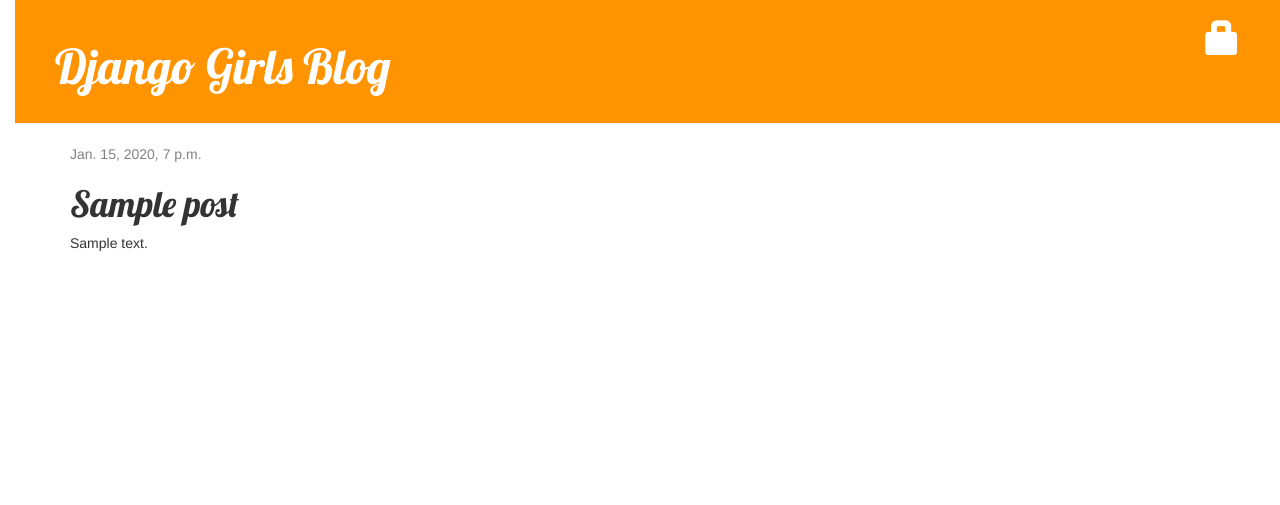
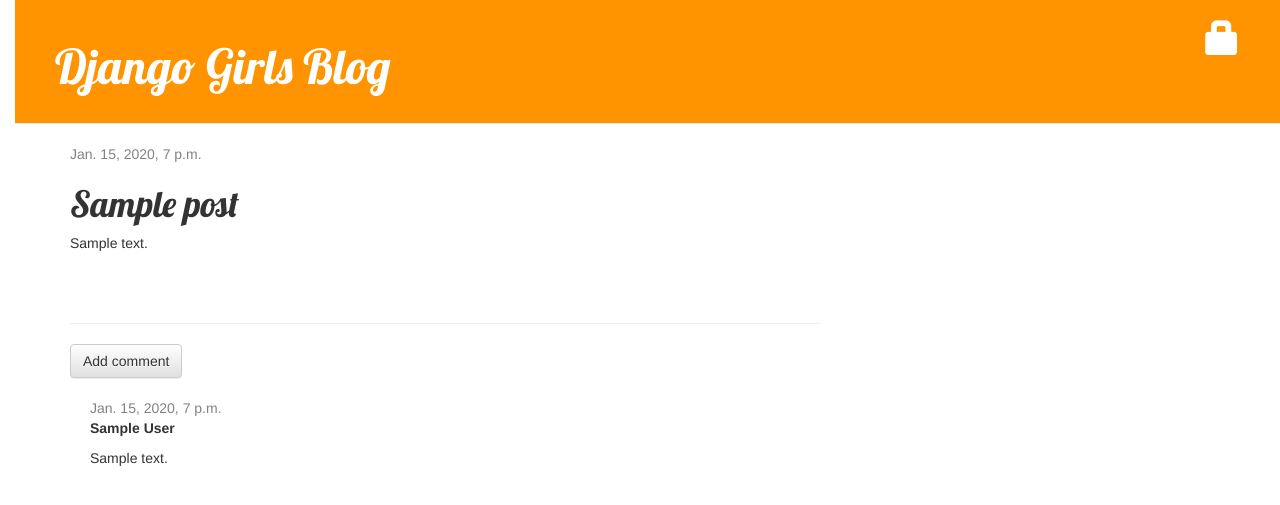
Before and after one commit to chaeheamin/my-first-blog, a Django app: page /post/1/ in a window 1280 px wide. Shown: the top 505 px of the page. Run offline with Django 3.2, Linux system fonts and the light colour scheme; tables that the repository leaves empty hold one stand-in row (values such as "Sample post"); some libraries are stand-ins or nearby versions.

Commit message:
Added Comment Model and comment function

```diff
--- a/mysite/blog/admin.py
+++ b/mysite/blog/admin.py
@@ -1,4 +1,5 @@
 from django.contrib import admin
-from .models import Post
+from .models import Post, Comment
 
 admin.site.register(Post)
+admin.site.register(Comment)
--- a/mysite/blog/models.py
+++ b/mysite/blog/models.py
@@ -19,3 +19,20 @@
 
     def __str__(self):
         return self.title
+
+class Comment(models.Model):
+    post = models.ForeignKey('blog.Post', on_delete=models.CASCADE, related_name='comments')
+    author = models.CharField(max_length=200)
+    text = models.TextField()
+    created_date = models.DateTimeField(default=timezone.now)
+    approved_comment = models.BooleanField(default=False)
+
+    def approve(self):
+        self.approved_comment = True
+        self.save()
+
+    def __str__(self):
+        return self.text
+
+    def approved_comments(self):
+        return self.comments.filter(approved_comment=True)
--- a/mysite/blog/static/css/blog.css
+++ b/mysite/blog/static/css/blog.css
@@ -6,12 +6,13 @@
 .page-header{ background-color: #ff9400; margin-top: 0;
                 padding: 20px 20px 20px 40px;}
 
+.page-header p { font-size: 10px;}
 .page-header h1, .page-header h1 a, .page-header h1 a:visited, .page-header h1 a:active {
     color: #ffffff;
     font-size: 36pt;
     text-decoration: none;
 }
-.page-header>p { font-size: 10px;}
+
 .content {
     margin-left: 40px;
 }
@@ -46,3 +47,7 @@
 .post h1 a, .post h1 a:visited {
     color: #000000;
 }
+
+.comment {
+    margin: 20px 0px 20px 20px;
+}
--- a/mysite/blog/templates/blog/post_detail.html
+++ b/mysite/blog/templates/blog/post_detail.html
@@ -16,4 +16,23 @@
         <h1>{{ post.title }}</h1>
         <p>{{ post.text|linebreaksbr }}</p>
     </div>
+    <hr>
+    <a class="btn btn-default" href="{% url 'add_comment_to_post' pk=post.pk %}">Add comment</a>
+    {% for comment in post.comments.all %}
+        {% if user.is_authenticated or comment.approved_comment %}
+        <div class="comment">
+            <div class="date">
+                {{ comment.created_date }}
+                {% if not comment.approved_comment %}
+                    <a class="btn btn-default" href="{% url 'comment_remove' pk=comment.pk %}"><span class="glyphicon glyphicon-remove"></span></a>
+                    <a class="btn btn-default" href="{% url 'comment_approve' pk=comment.pk %}"><span class="glyphicon glyphicon-ok"></span></a>
+                {% endif %}
+            </div>
+            <strong>{{ comment.author }}</strong>
+            <p>{{ comment.text|linebreaks }}</p>
+        </div>
+        {% endif %}
+    {% empty %}
+        <p>No comments here yet :(</p>
+    {% endfor %}
 {% endblock %}
--- a/mysite/blog/templates/blog/post_list.html
+++ b/mysite/blog/templates/blog/post_list.html
@@ -8,6 +8,7 @@
             </div>
             <h1><a href="{% url 'post_detail' pk=post.pk %}">{{ post.title }}</a></h1>
             <p>{{ post.text|linebreaksbr }}</p>
+            <a href="{% url 'post_detail' pk=post.pk %}">Comments: {{ post.approved_comments.count }}</a>
         </div>
     {% endfor %}
 {% endblock %}
--- a/mysite/blog/urls.py
+++ b/mysite/blog/urls.py
@@ -10,4 +10,7 @@
     url(r'^drafts/$', views.post_draft_list, name='post_draft_list'),
     url(r'^post/(?P<pk>\d+)/publish/$', views.post_publish, name='post_publish'),
     url(r'^post/(?P<pk>\d+)/remove/$', views.post_remove, name='post_remove'),
+    url(r'^post/(?P<pk>\d+)/comment/$', views.add_comment_to_post, name='add_comment_to_post'),
+    url(r'^comment/(?P<pk>\d+)/approve/$', views.comment_approve, name='comment_approve'),
+    url(r'^comment/(?P<pk>\d+)/remove/$', views.comment_remove, name='comment_remove'),
 ]
--- a/mysite/blog/views.py
+++ b/mysite/blog/views.py
@@ -1,9 +1,7 @@
-from django.shortcuts import render
-from django.shortcuts import redirect
+from django.shortcuts import render, redirect, get_object_or_404
 from django.utils import timezone
-from .models import Post
-from django.shortcuts import render, get_object_or_404
-from .forms import PostForm
+from .models import Post, Comment
+from .forms import PostForm, CommentForm
 from django.contrib.auth.decorators import login_required
 
 
@@ -61,3 +59,28 @@
     post = get_object_or_404(Post, pk=pk)
     post.delete()
     return redirect('post_list')
+
+def add_comment_to_post(request, pk):
+    post = get_object_or_404(Post, pk=pk)
+    if request.method == "POST":
+        form = CommentForm(request.POST)
+        if form.is_valid():
+            comment = form.save(commit=False)
+            comment.post = post
+            comment.save()
+            return redirect('post_detail', pk=post.pk)
+    else:
+        form = CommentForm()
+    return render(request, 'blog/add_comment_to_post.html', {'form': form})
+
+@login_required
+def comment_approve(request, pk):
+    comment = get_object_or_404(Comment, pk=pk)
+    comment.approve()
+    return redirect('post_detail', pk=comment.post.pk)
+
+@login_required
+def comment_remove(request, pk):
+    comment = get_object_or_404(Comment, pk=pk)
+    comment.delete()
+    return redirect('post_detail', pk=comment.post.pk)
```
Also changed, not shown: mysite/blog/forms.py (+7 -1 lines), mysite/blog/templates/blog/add_comment_to_post.html (added, +9 -0 lines), mysite/blog/migrations/0002_comment.py (added).
